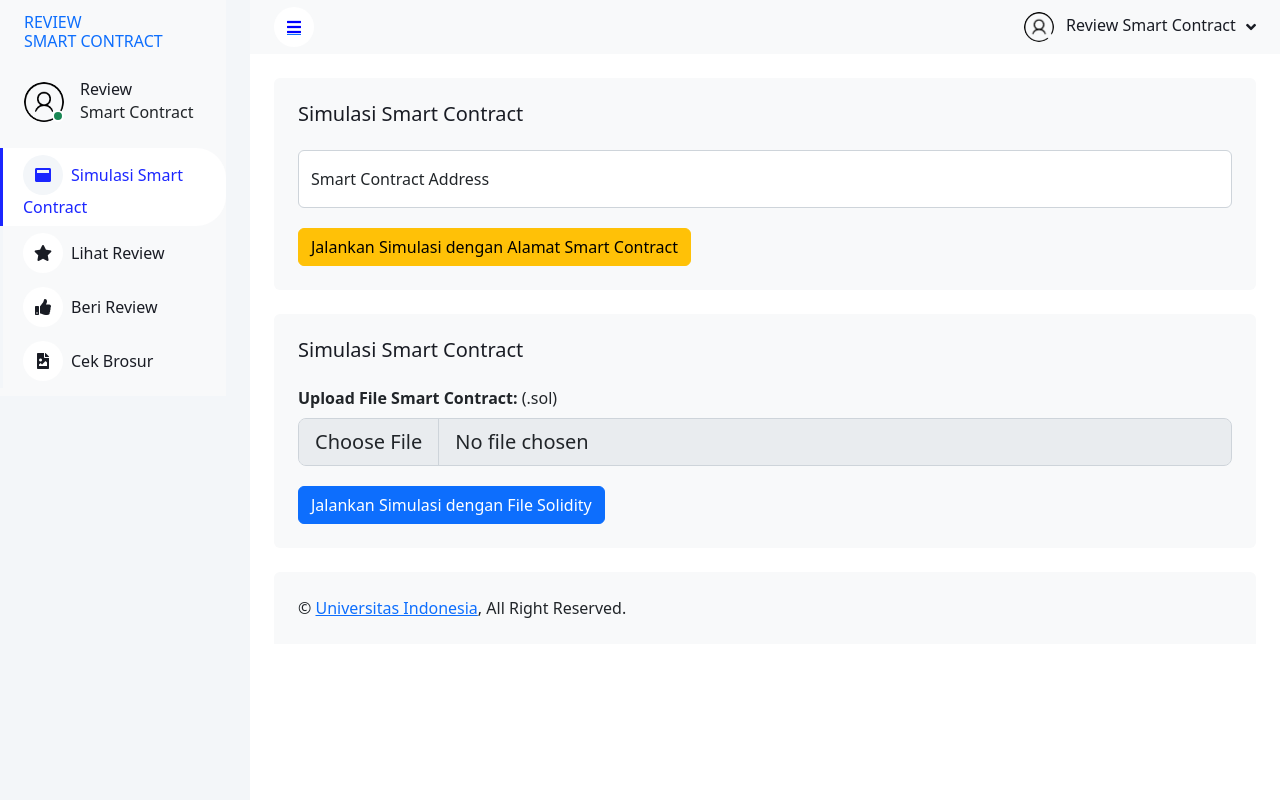
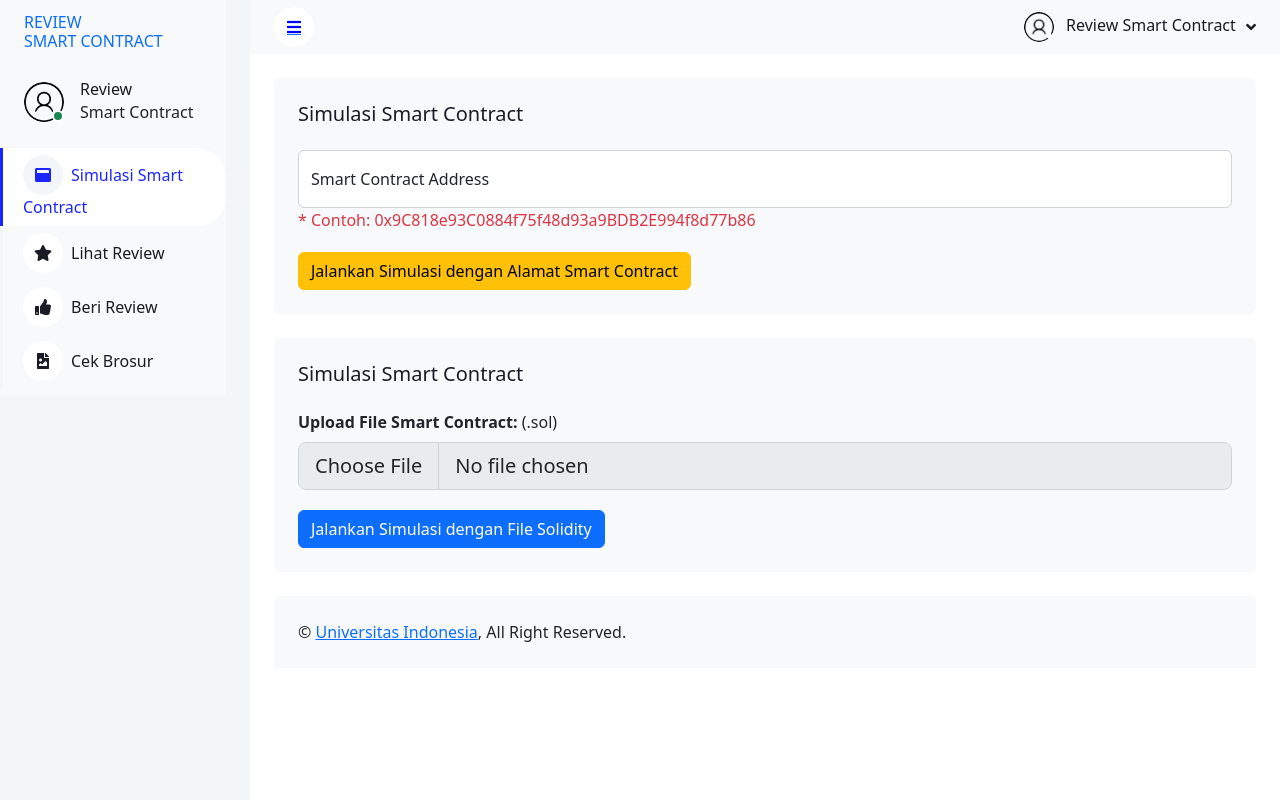
Before and after one commit to chris64bit/review-smart-contract, a PHP site: page /formsimulasi.php?page=simulasi in a window 1280 px wide. Run offline with PHP 8.4, Linux system fonts and the light colour scheme; some libraries are stand-ins or nearby versions.

Commit message:
add contoh alamat smart contract

```diff
--- a/formanalisislihat.php
+++ b/formanalisislihat.php
@@ -13,6 +13,7 @@ include("config.php");
                     <div class="form-floating mb-3">
                         <input type="text" name="nama" class="form-control" id="floatingInput" placeholder="Faizurrahman Allam">
                         <label for="floatingInput">Smart Contract Address</label>
+                        <p class="text-danger">* Contoh: 0x9C818e93C0884f75f48d93a9BDB2E994f8d77b86</p>
                     </div>
                     <div style="margin-top: 20px;">
                         <input class="btn btn-primary" onclick="progressLoad()" type="submit" name="submit" value="Periksa Smart Contract">
--- a/formsimulasi.php
+++ b/formsimulasi.php
@@ -12,6 +12,7 @@ include("config.php");
                     <div class="form-floating mb-3">
                         <input type="text" name="namaaddress" class="form-control" id="myText" placeholder="Faizurrahman Allam">
                         <label for="floatingInput">Smart Contract Address</label>
+                        <p class="text-danger">* Contoh: 0x9C818e93C0884f75f48d93a9BDB2E994f8d77b86</p>
                     </div>
                     <div style="margin-top: 20px;">
                         <button onclick="tosimulasi()" class="btn btn-warning" type="submit" name="submit">Jalankan Simulasi dengan Alamat Smart Contract</button>
```
